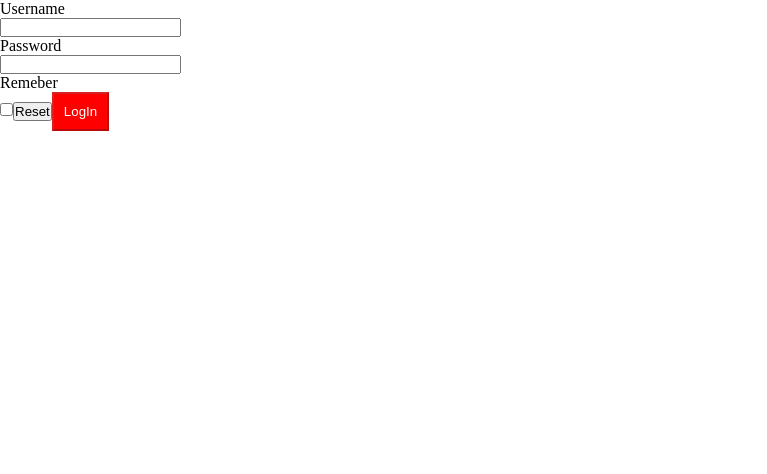
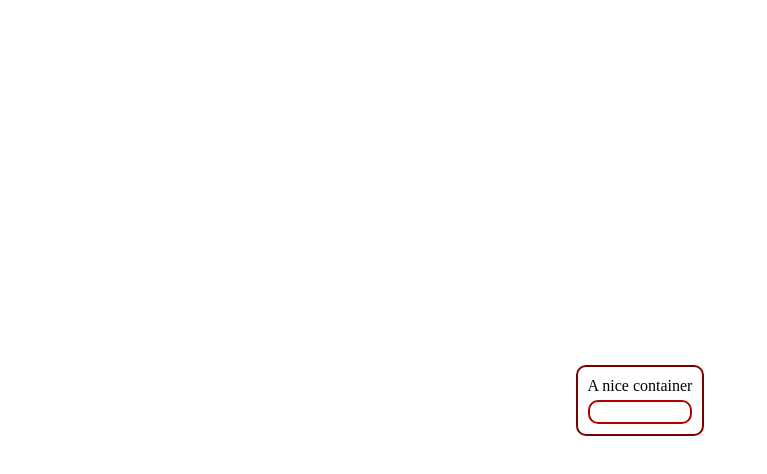
Before and after one commit to Erodot0/react-exercises, a React (Create React App) app in the folder my-app/: page / in a window 1280 px wide. Shown: the top 474 px of the page, without its empty margins (0-767 px from the left). Built offline with nearby package versions, Linux system fonts and the light colour scheme.

Commit message:
added container component

```diff
--- a/my-app/src/App.js
+++ b/my-app/src/App.js
@@ -1,4 +1,5 @@
 import React from "react";
+import { Container } from "./Container";
 // import { Counter } from "./Counter";
 // import { HelloWorld } from "./HelloWorld";
 // import { Welcome } from "./Welcome";
@@ -15,9 +16,10 @@ export class App extends React.Component {
                 {/* <Welcome name="john" age="12"/> */}
                 {/* <Counter initialValue={0} incrementAmount={1} incrementInterval={1000}/> */}
                 {/* <InteractiveWelcome /> */}
-                <Login />
+                {/* <Login /> */}
                 {/* <UncontrolledLogin /> */}
                 {/* <TodoList /> */}
+                <Container title="A nice container"/>
             </div>
         )
     }
--- /dev/null
+++ b/my-app/src/Container.js
@@ -0,0 +1,12 @@
+import React from "react";
+
+export class Container extends React.Component {
+    render() {
+        return (
+            <div className="container">
+                <div>{this.props.title}</div>
+                <div className="container-child">{this.props.children}</div>
+            </div>
+        )
+    }
+}
--- a/my-app/src/index.css
+++ b/my-app/src/index.css
@@ -1,6 +1,12 @@
 * {
     padding: 0;
     margin: 0;
+}
+
+body{
+    display: grid;
+    place-content: center;
+    height: 100vh;
 }
 
 .welcome {
@@ -13,3 +19,18 @@
     border: 5px solid white;
     border-radius: 50px;
 }
+
+.container {
+    background-color: white;
+    border: rgb(125, 0, 0) solid 2px;
+    border-radius: 10px;
+    padding: 10px;
+}
+
+.container-child {
+    background-color: rgb(255, 255, 255);
+    border: rgb(178, 0, 0) solid 2px;
+    border-radius: 10px;
+    padding: 10px;
+    margin-top: 5px;
+}
```
